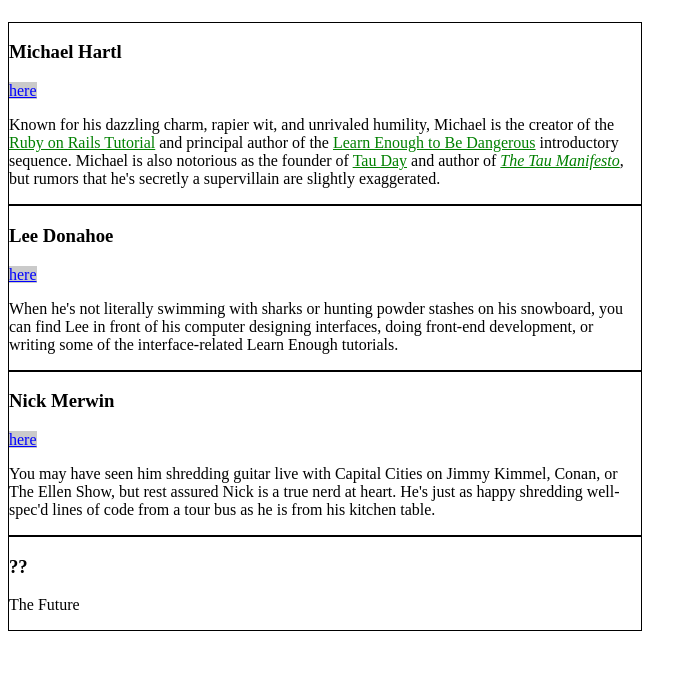
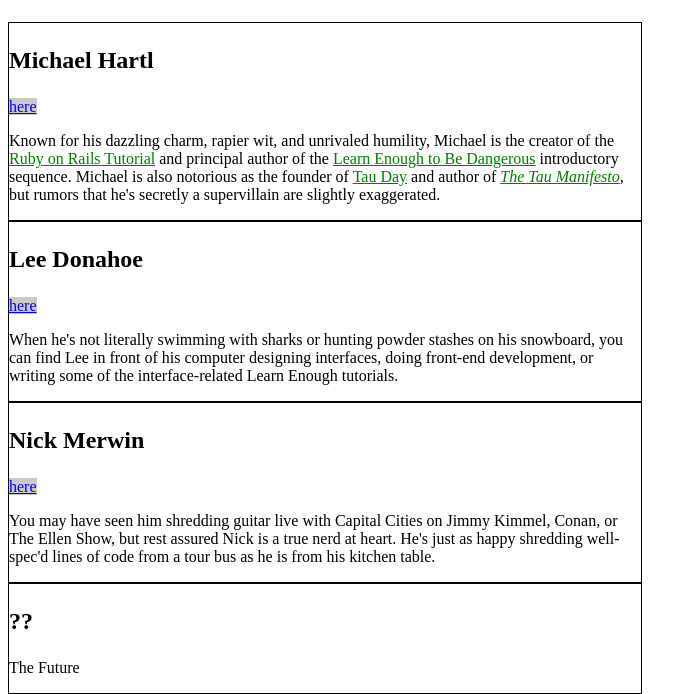
Before and after one commit to esquinas/le_sample_css, a plain HTML site: page index.html in a window 1280 px wide. Shown: the part 196-890 px from the top of the page, without its empty margins (0-697 px from the left). Before the commit the page ends 835 px from the top, so only its background shows below. Drawn offline with Linux system fonts and the light colour scheme.

Commit message:
Use rem values for font sizes (listing 48)

```diff
--- a/index.html
+++ b/index.html
@@ -5,6 +5,9 @@
     <meta charset="utf-8">
     <style>
       /* GLOBAL STYLES */
+      body {
+        height: 800px;
+      }
       a {
         color: #f00;
       }
@@ -20,10 +23,18 @@
 
       /* BIO STYLES */
       .bio-wrapper {
+        font-size: 24px;
       }
       .bio-box {
         border: 1px solid black;
+        font-size: 1rem;
         width: 50%;
+      }
+      .bio-box h3 {
+        font-size: 1.5em;
+      }
+      .bio-copy {
+        font-size: 1em;
       }
       .bio-copy a {
         color: green;
```
